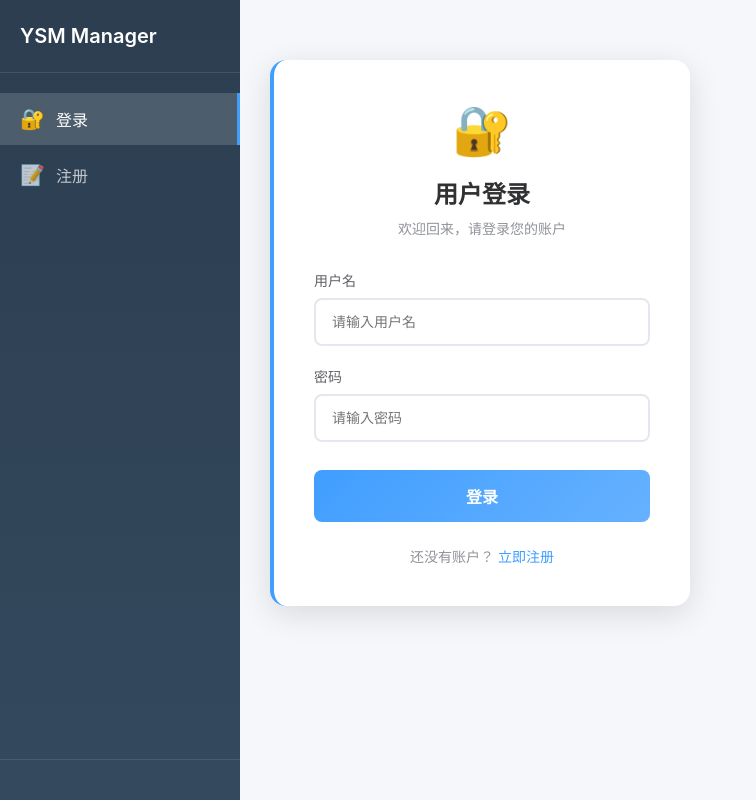
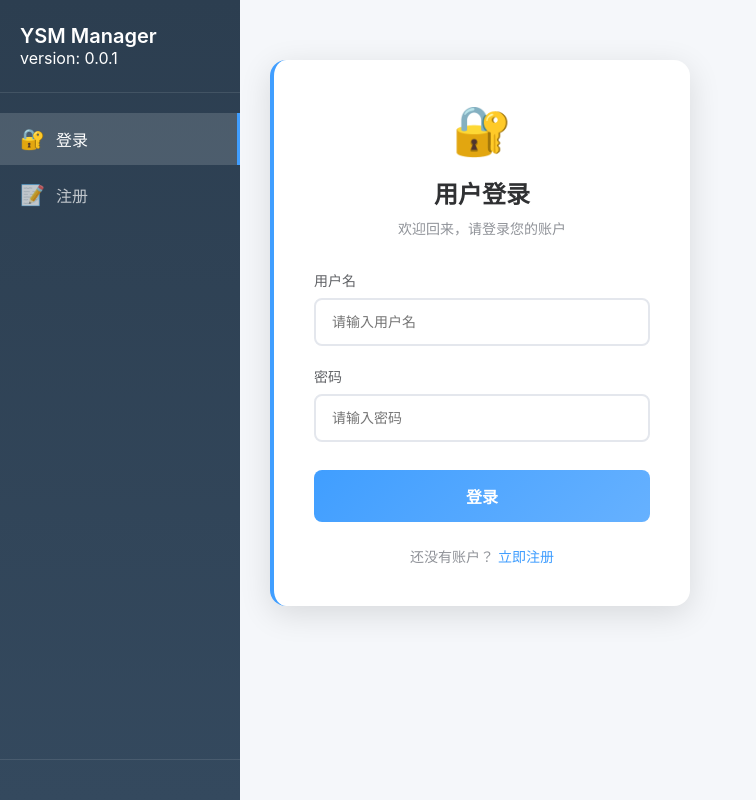
Before and after one commit to XiaoDengPiaoPiao/ysm-manager-client, a Vue app: page /register#/login in a window 1280 px wide. Shown: the whole page, without its empty margins (0-756 px from the left). Built offline with nearby package versions, Linux system fonts and the light colour scheme.

Commit message:
chore: add version number to project

```diff
--- a/src/App.vue
+++ b/src/App.vue
@@ -49,6 +49,7 @@ export default {
     <aside class="sidebar">
       <div class="sidebar-header">
         <h2>YSM Manager</h2>
+        <span>version: 0.0.1</span>
       </div>
       <nav class="nav-menu">
         <router-link
```
